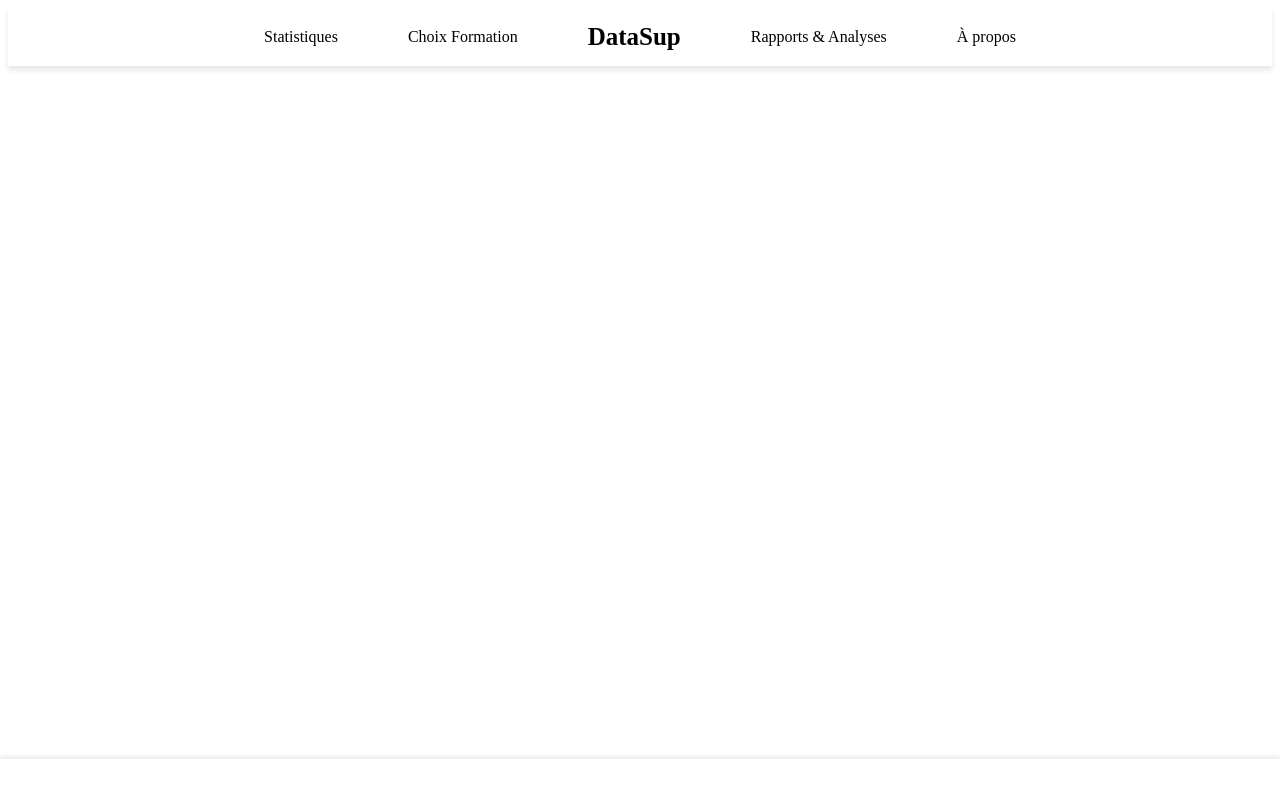
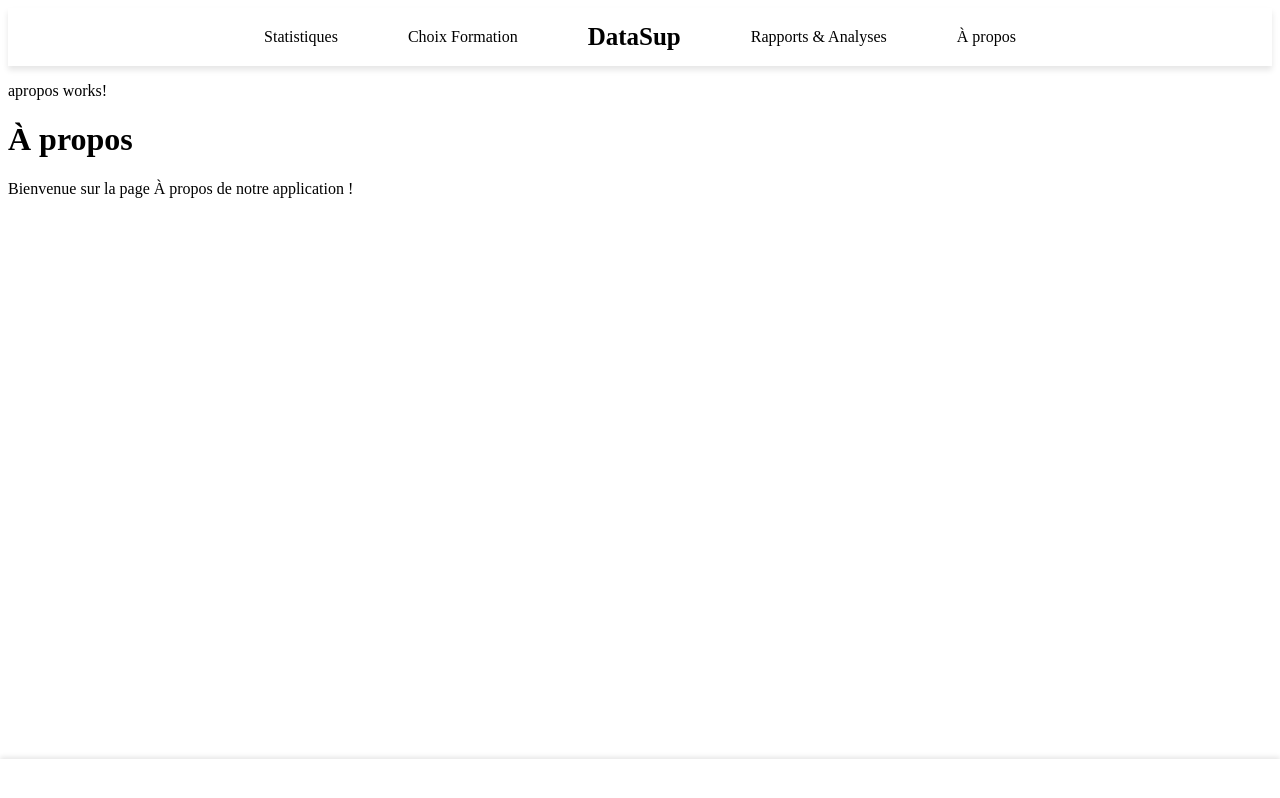
Before and after one commit to Mamoudounabe/ProjetEnCoursDeRealisation, an Angular app in the folder datasup/: page /apropos in a window 1280 px wide. Before the commit this address led to /. Built offline with nearby package versions, Linux system fonts and the light colour scheme.

Commit message:
mis à jour de main

```diff
--- a/datasup/src/app/app.routes.ts
+++ b/datasup/src/app/app.routes.ts
@@ -8,11 +8,13 @@ import { StatistiquesPageComponent } from './statistiques/statistiques-page/stat
 import { AccueilPageComponent } from './accueil-page/accueil-page.component';
 import { FormationsPageComponent } from './formations/formations-page/formations-page.component';
 import { FormationDetailComponent } from './formations/formation-detail/formation-detail.component';
+import{AproposComponent} from './apropos/apropos.component';
 export const routes: Routes = [
     { path: '', component: AccueilPageComponent },
     { path: 'filieres', component: FilieresPageComponent },
     { path: 'rapports-analyses', component: RapportsPageComponent },
     { path: 'statistiques', component: StatistiquesPageComponent },
     {path: 'formations', component: FormationsPageComponent},
-    { path: 'formations/:id', component: FormationDetailComponent }
+    { path: 'formations/:id', component: FormationDetailComponent },
+    {path: 'apropos', component: AproposComponent}
 ];
--- /dev/null
+++ b/datasup/src/app/apropos/apropos.component.html
@@ -0,0 +1,3 @@
+<p>apropos works!</p>
+<h1>À propos</h1>
+<p>Bienvenue sur la page À propos de notre application !</p>
--- a/datasup/src/app/core/components/header/header.component.html
+++ b/datasup/src/app/core/components/header/header.component.html
@@ -6,12 +6,12 @@
             <!-- sous-menu statistiques -->
             <ul class="submenu">
                 <li><a href=""> géographiques</a></li>
-                <li><a routerLink="/statistiques/formations"> Formation</a></li>
+                <li><a routerLink="formations"> Formation</a></li>
 
             </ul>
         </li>
         <li>
-            <a routerLink="/formations">Choix Formation</a>
+            <a routerLink=>Choix Formation</a>
             <!-- sous-menu établissements -->
 
 
@@ -27,6 +27,6 @@
             </ul>
         </li>
 
-        <li><a routerLink="">À propos</a></li>
+        <li><a routerLink="apropos">À propos</a></li>
     </ul>
 </header>
```
Also changed, not shown: datasup/src/app/apropos/apropos.component.ts (added, +12 -0 lines), datasup/src/app/apropos/apropos.component.css (added).
